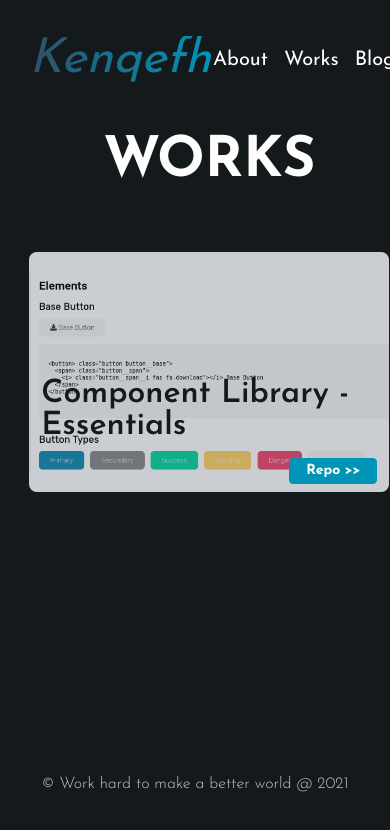
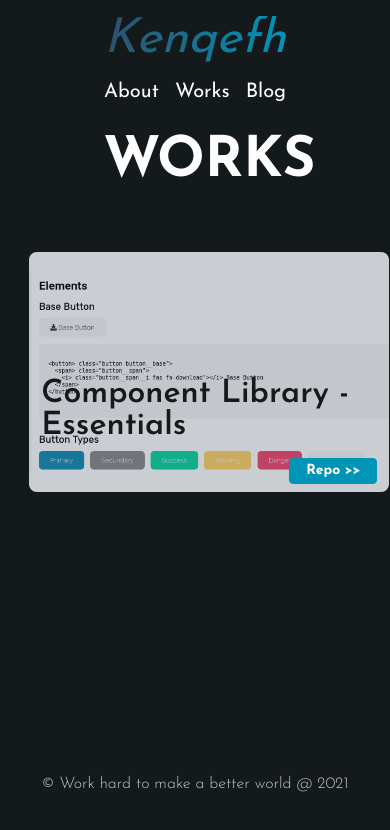
Before and after one commit to kenqefh/portfolio, a plain HTML site: page index.html in a window 390 px wide. Drawn offline with Linux system fonts and the light colour scheme.

Commit message:
Add max width to work card, header has a basic responsive style

```diff
--- a/assets/stylesheet/scss/components/_header.scss
+++ b/assets/stylesheet/scss/components/_header.scss
@@ -68,3 +68,11 @@
     color: $primary_color;
   }
 }
+
+@media screen and (max-width: 720px) {
+  .header {
+    gap: 16px;
+    justify-content: center;
+    flex-direction: column;
+  }
+}
--- a/assets/stylesheet/scss/components/_work.scss
+++ b/assets/stylesheet/scss/components/_work.scss
@@ -14,9 +14,11 @@
     display: grid;
     gap: 32px 20px;
     grid-template-columns: repeat(auto-fill, minmax(360px, 1fr));
+    justify-items: center;
 
     .work__card {
       height: 240px;
+      max-width: 400px;
       border-radius: 8px;
       background-color: $white;
       position: relative;
```
Also changed, not shown: assets/stylesheet/main.css, 1 other file.
